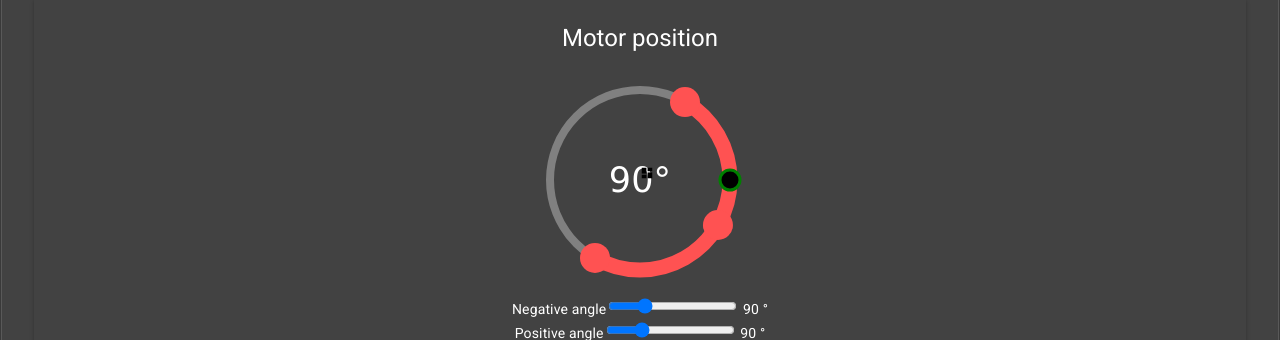
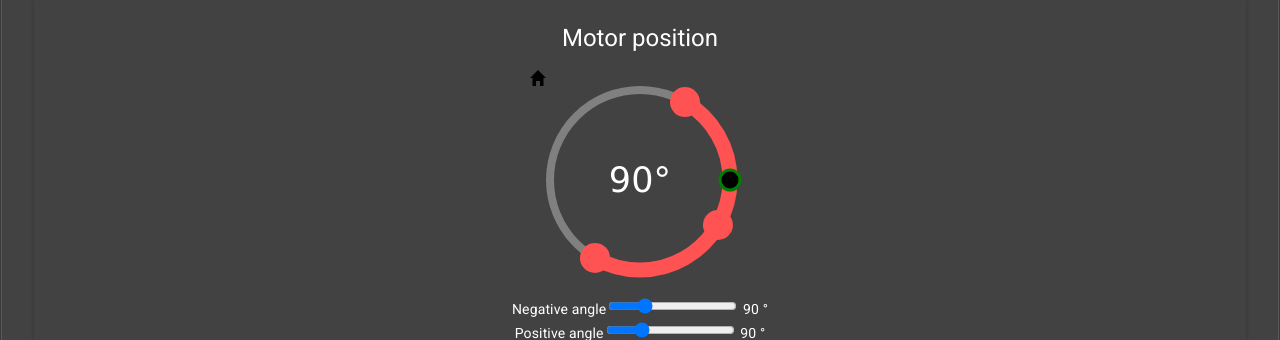
Before and after one commit to lgm42/stepper_motor_web, a Vue app: page / in a window 1280 px wide. Shown: the part 155-495 px from the top of the page. Built offline with nearby package versions, Linux system fonts and the light colour scheme.

Commit message:
updating stpper motor component

```diff
--- a/src/components/StepperMotor.vue
+++ b/src/components/StepperMotor.vue
@@ -11,7 +11,21 @@
       <circle class="limit-cursor" :cx="_startCursorOnCircleX" :cy="_startCursorOnCircleY"></circle>
       <circle class="limit-cursor" :cx="_endCursorOnCircleX" :cy="_endCursorOnCircleY"></circle>
       <circle :class="['cursor', _positionHasToBeHidden ? 'hidden' : '']" :cx="_positionOnCircleX" :cy="_positionOnCircleY"></circle>
-      <text class="icon" x="50%" y="50%" >dashboard</text>
+      <path :x="_originHomeX" :y="_originHomeY" d="
+              M 2.5 16
+              L 2.5 8
+              L 0 8
+              L 8 0
+              L 16 8
+              L 13.5 8
+              L 13.5 16
+              L 10 16
+              L 10 11
+              L 6 11
+              L 6 16
+              L 2.5 16
+              Z
+            "></path>
     </svg>
   </div>
 </template>
@@ -90,6 +104,14 @@ export default {
 
     _originOnCircleY: function () {
       return Math.sin((parseInt(this.origin) - 90) * Math.PI / 180) * this.radius
+    },
+
+    _originHomeX: function () {
+      return Math.cos((parseInt(this.origin) - 90) * Math.PI / 180) * (this.radius + 50)
+    },
+
+    _originHomeY: function () {
+      return Math.sin((parseInt(this.origin) - 90) * Math.PI / 180) * (this.radius + 50)
     },
 
     _startCursorOnCircleX: function () {
```
